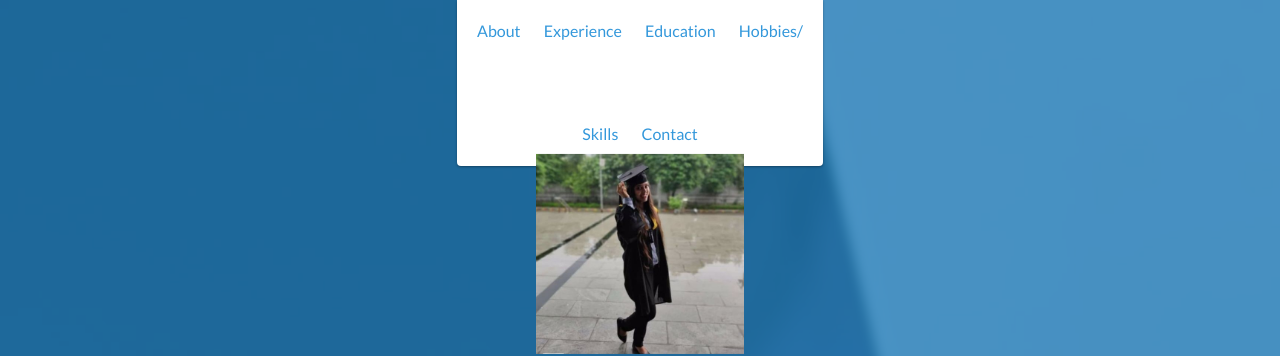
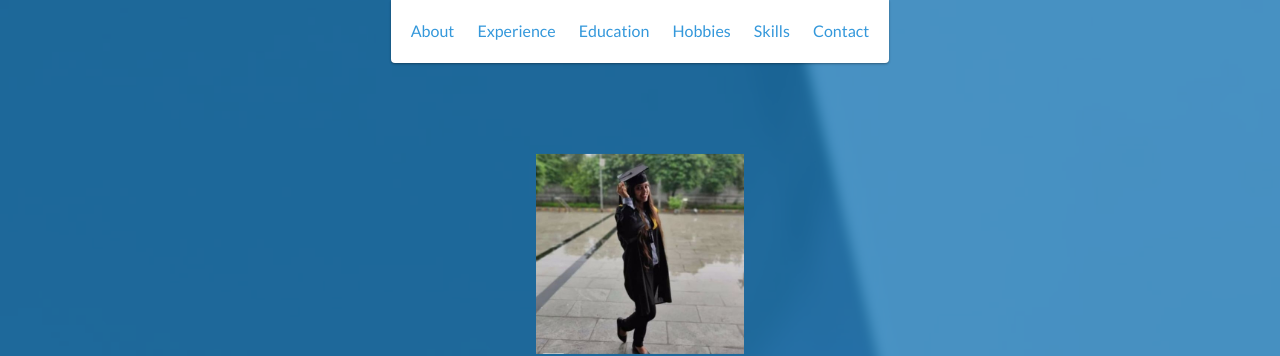
Before and after one commit to CAAditiMaheshwari/CAAditiMaheshwari.github.io, a website: page index.html in a window 1280 px wide. Shown: the top 356 px of the page. Drawn offline with nearby package versions, Linux system fonts and the light colour scheme.

Commit message:
Update index.html

```diff
--- a/index.html
+++ b/index.html
@@ -6,7 +6,7 @@
     <meta http-equiv="X-UA-Compatible" content="IE=edge">
     <meta name="viewport" content="width=device-width, initial-scale=1">
     <title>CA Aditi's Portfolio</title>
-	<link rel="shortcut icon" href="favicon.ico" typrope="image/x-icon">
+	<link rel="shortcut icon" href="favicon.ico" type="image/x-icon">
 	<link rel="icon" href="favicon.ico" type="image/x-icon">
     <link href="https://fonts.googleapis.com/css?family=Lato:300,400,700,900" rel="stylesheet">
     <link rel="stylesheet" href="libs/font-awesome/css/font-awesome.min.css">
@@ -38,7 +38,7 @@
                 <a href="#education">Education</a>
             </li>
             <li>
-                <a href="#projects">Hobbies/<a>
+                <a href="#projects">Hobbies</a>
             </li>
             <li>
                 <a href="#skills">Skills</a>
```
